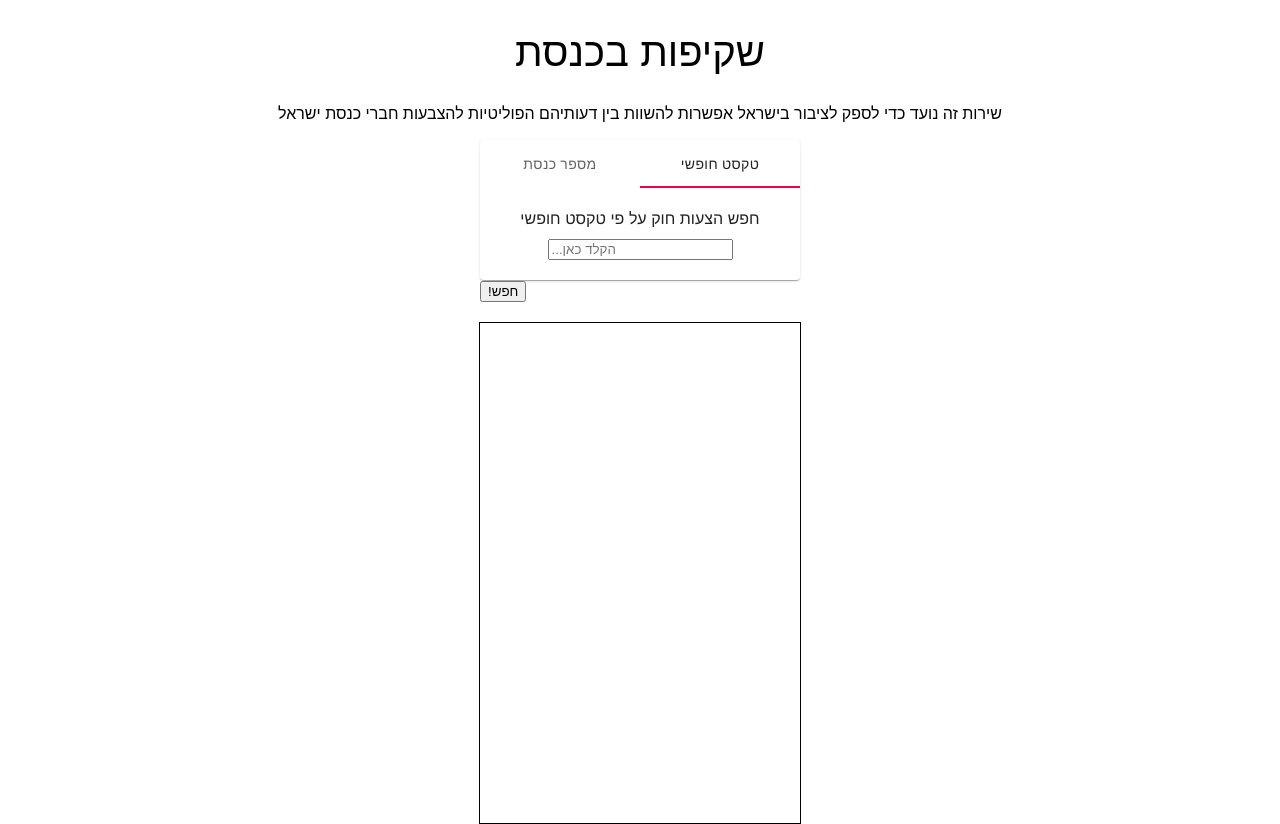
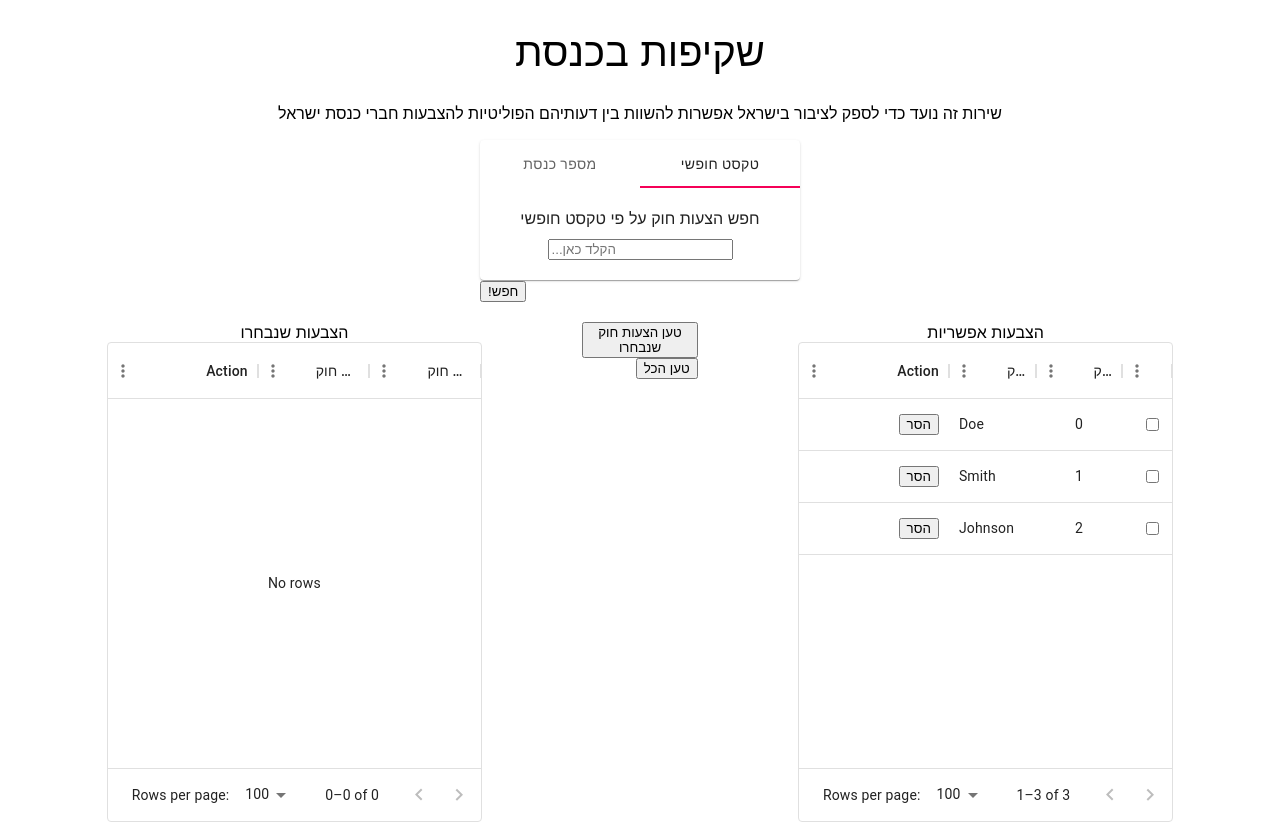
Before and after one commit to Political-Transparency/political-transparency, a React (Create React App) app in the folder client/: page / in a window 1280 px wide. Built offline with nearby package versions, Linux system fonts and the light colour scheme.

Commit message:
📱suggestions tables

```diff
--- a/client/package.json
+++ b/client/package.json
@@ -3,7 +3,11 @@
   "version": "0.1.0",
   "private": true,
   "dependencies": {
+    "@emotion/react": "^11.11.0",
+    "@emotion/styled": "^11.11.0",
     "@material-ui/core": "^4.12.4",
+    "@mui/material": "^5.13.1",
+    "@mui/x-data-grid": "^6.4.0",
     "@testing-library/jest-dom": "^5.16.5",
     "@testing-library/react": "^13.4.0",
     "@testing-library/user-event": "^13.5.0",
--- a/client/src/common/BillsList.jsx
+++ b/client/src/common/BillsList.jsx
@@ -26,7 +26,7 @@
 };
 
 const BillsListContainer = styled.div`
-  width: 100%;
+  width: 45%;
 `;
 
 export default BillsList;
--- /dev/null
+++ b/client/src/common/BillsSuggestionsTable.jsx
@@ -0,0 +1,95 @@
+import { DataGrid } from "@mui/x-data-grid";
+import { useState, useEffect } from "react";
+
+const BillsSuggestionsTable = (props) => {
+  const { selectedData, setSelectedData, data, setData } = props;
+  const [rowsData, setRowsData] = useState([]);
+
+  const parseData = (data) => {
+    const res = data.map((obj, index) => ({
+      ...obj,
+      id: index,
+    }));
+    return res;
+  };
+
+  const renderRemoveRowButton = (params, handler) => {
+    const handleButtonClick = () => {
+      handler(params.row.id);
+    };
+    return (
+      <button variant="contained" color="primary" onClick={handleButtonClick}>
+        הסר
+      </button>
+    );
+  };
+
+  const renderCheckbox = (params, handler) => {
+    return (
+      <input
+        type="checkbox"
+        onChange={(event) => {
+          handler(event, params);
+        }}
+      />
+    );
+  };
+
+  const removeRow = (row_index) => {
+    const res = [...data];
+    res.splice(row_index, 1);
+    setData(res);
+  };
+
+  const checkboxMarkHandler = (event, params) => {
+    if (event.target.checked) {
+      const res = [...selectedData, params.row];
+      setSelectedData(res);
+    }
+    if (!event.target.checked) {
+      const res = [...selectedData];
+      res.splice(params.row.id, 1);
+      setSelectedData(res);
+    }
+  };
+
+  const columns = [
+    {
+      field: "select",
+      headerName: "",
+      headerAlign: "right",
+      align: "right",
+      flex: 0.1,
+      renderCell: (params) => renderCheckbox(params, checkboxMarkHandler),
+    },
+    {
+      field: "id",
+      headerName: "מזהה חוק",
+      flex: 1,
+      headerAlign: "right",
+      align: "center",
+    },
+    {
+      field: "name",
+      headerName: "הצעת חוק",
+      flex: 1,
+      headerAlign: "right",
+    },
+    {
+      field: "remove",
+      headerName: "Action",
+      headerAlign: "right",
+      align: "right",
+      width: 150,
+      renderCell: (params) => renderRemoveRowButton(params, removeRow),
+    },
+  ];
+
+  useEffect(() => {
+    setRowsData(parseData(data));
+  }, [data]);
+
+  return <DataGrid rows={rowsData} columns={[...columns].reverse()} />;
+};
+
+export default BillsSuggestionsTable;
--- /dev/null
+++ b/client/src/common/SelectedBillsTable.jsx
@@ -0,0 +1,65 @@
+import { DataGrid } from "@mui/x-data-grid";
+import { useState, useEffect } from "react";
+
+const SelectedBillsTable = (props) => {
+  const { data } = props;
+  const [rowsData, setRowsData] = useState([]);
+
+  const parseData = (data) => {
+    const res = data.map((obj, index) => ({
+      ...obj,
+      id: index,
+    }));
+    return res;
+  };
+
+  const renderRemoveRowButton = (params, handler) => {
+    const handleButtonClick = () => {
+      handler(params.row.id);
+    };
+
+    return (
+      <button variant="contained" color="primary" onClick={handleButtonClick}>
+        הסר
+      </button>
+    );
+  };
+
+  const removeRow = (row_index) => {
+    const res = [...data];
+    res.splice(row_index, 1);
+    setRowsData(res);
+  };
+
+  const columns = [
+    {
+      field: "id",
+      headerName: "מזהה חוק",
+      flex: 1,
+      headerAlign: "right",
+      align: "center",
+    },
+    {
+      field: "name",
+      headerName: "הצעת חוק",
+      flex: 1,
+      headerAlign: "right",
+    },
+    {
+      field: "action",
+      headerName: "Action",
+      headerAlign: "right",
+      align: "right",
+      width: 150,
+      //renderCell: (params) => renderRemoveRowButton(params, removeRow),
+    },
+  ];
+
+  useEffect(() => {
+    setRowsData(parseData(data));
+  }, [data]);
+
+  return <DataGrid rows={rowsData} columns={[...columns].reverse()} />;
+};
+
+export default SelectedBillsTable;
--- a/client/src/pages/BillsSelection.jsx
+++ b/client/src/pages/BillsSelection.jsx
@@ -1,18 +1,30 @@
 import MyTabs from "./TabsCard";
 import { useState } from "react";
-import BillsList from "../common/BillsList";
 import {
+  ArrowBox,
   BillsSelectionContainer,
   BillsSelectionWrapper,
-  BillsTableContainer,
+  BillsTableWrapper,
+  BillsTablesContainer,
   FormContainer,
   Header,
   HeadersWrapper,
   Hint,
+  LoadSelectedBillsButton,
 } from "./BillsSelection.styled";
+import BillsSuggestionsTable from "../common/BillsSuggestionsTable";
+import SelectedBillsTable from "../common/SelectedBillsTable";
 
 const BillsSelection = () => {
   const [currentChosenBill, setCurrentChosenBill] = useState("");
+  const [selectedData, setSelectedData] = useState([]);
+  const [finalSelectedBillsData, setFinalSelectedBillsData] = useState([]);
+  const [data, setData] = useState([
+    { name: "Doe" },
+    { name: "Smith" },
+    { name: "Johnson" },
+  ]);
+
   const handleInputChange = (e) => {
     setCurrentChosenBill(e.target.value);
   };
@@ -42,7 +54,16 @@
 
   const searchBillHandler = () => {
     setTableData((prevData) => [...prevData, currentChosenBill]);
-    console.log(currentChosenBill);
+  };
+
+  const loadSelectedBillsHandler = () => {
+    const res = [...selectedData];
+    setFinalSelectedBillsData(res);
+  };
+
+  const loadAllBillsHandler = () => {
+    const res = [...data];
+    setFinalSelectedBillsData(res);
   };
 
   return (
@@ -57,9 +78,28 @@
           <button onClick={searchBillHandler}>!חפש</button>
         </BillsSelectionContainer>
 
-        <BillsTableContainer>
-          <BillsList bills={tableData} setBills={setTableData} />
-        </BillsTableContainer>
+        <BillsTablesContainer>
+          <BillsTableWrapper>
+            <div>הצבעות אפשריות</div>
+            <BillsSuggestionsTable
+              selectedData={selectedData}
+              setSelectedData={setSelectedData}
+              data={data}
+              setData={setData}
+            />
+          </BillsTableWrapper>
+
+          <ArrowBox>
+            <LoadSelectedBillsButton onClick={loadSelectedBillsHandler}>
+              טען הצעות חוק שנבחרו
+            </LoadSelectedBillsButton>
+            <button onClick={loadAllBillsHandler}>טען הכל</button>
+          </ArrowBox>
+          <BillsTableWrapper>
+            <div>הצבעות שנבחרו</div>
+            <SelectedBillsTable data={finalSelectedBillsData} />
+          </BillsTableWrapper>
+        </BillsTablesContainer>
       </FormContainer>
     </BillsSelectionWrapper>
   );
--- a/client/src/pages/BillsSelection.styled.jsx
+++ b/client/src/pages/BillsSelection.styled.jsx
@@ -35,16 +35,35 @@
   display: flex;
   flex-direction: column;
   align-items: center;
+
+  height: 90%;
   width: 100%;
   gap: 20px;
 `;
 
 export const BillsSelectionContainer = styled.div``;
 
-export const BillsTableContainer = styled.div`
+export const BillsTablesContainer = styled.div`
   display: flex;
-  border: 1px solid black;
-  width: 25%;
+  flex-direction: row-reverse;
+  justify-content: center;
+  width: 99%;
   height: 500px;
   overflow: auto;
 `;
+
+export const BillsTableWrapper = styled.div`
+  display: flex;
+  flex-direction: column;
+  align-items: center;
+  flex: 0.5;
+`;
+
+export const ArrowBox = styled.div`
+  display: flex;
+  flex-direction: column;
+  align-items: flex-end;
+  flex: 0.1;
+`;
+
+export const LoadSelectedBillsButton = styled.button``;
```
Also changed, not shown: client/src/App.css (deleted, +0 -38 lines), 1 other file (tests, documents, lock files or other folders).
